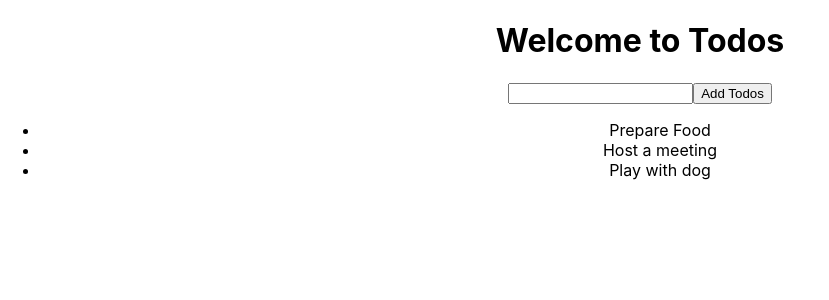
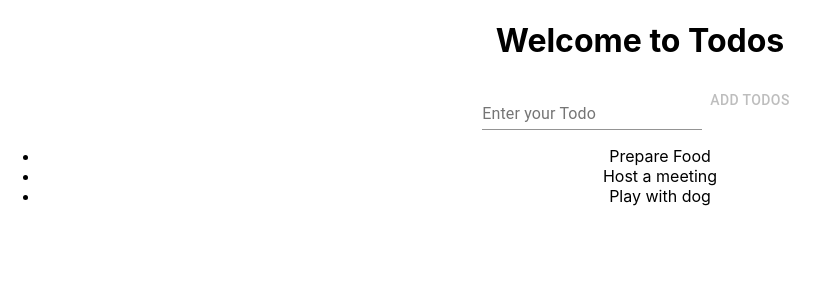
Before and after one commit to dealbisac/todos-react, a React (Create React App) app: page / in a window 1280 px wide. Shown: the top 300 px of the page, without its empty margins (0-829 px from the left). Built offline with nearby package versions, Linux system fonts and the light colour scheme.

Commit message:
Todo Component

```diff
--- a/src/App.js
+++ b/src/App.js
@@ -1,3 +1,4 @@
+import { Button, FormControl, Input, InputLabel } from '@material-ui/core';
 import React, { useState } from 'react';
 import './App.css';
 
@@ -8,16 +9,30 @@ function App() {
 
   const addTodo = (event) => {
     //This will fire off when we click the button
+    //stoping the refreshing.
+    event.preventDefault();
+
     console.log("I am working");
     setTodos([...todos, input]);
 
+    //clear the input field.
+    setInput('');
   }
 
   return (
     <div className="App">
       <h1>Welcome to Todos</h1>
-      <input type="text" value={input} onChange={event => setInput(event.target.value)} />
-      <button onClick={addTodo}>Add Todos</button>
+      {/* form to submit on enter */}
+      <form>
+        <FormControl>
+          <InputLabel>Enter your Todo</InputLabel>
+          <Input value={input} onChange={event => setInput(event.target.value)} />
+        </FormControl>
+
+        <Button disabled={!input} onClick={addTodo} >
+          Add Todos
+         </Button>
+      </form>
 
       <ul>
         {todos.map(todo => (
```
Also changed, not shown: src/Todo.js (added, +12 -0 lines), src/Todo.css (added).
